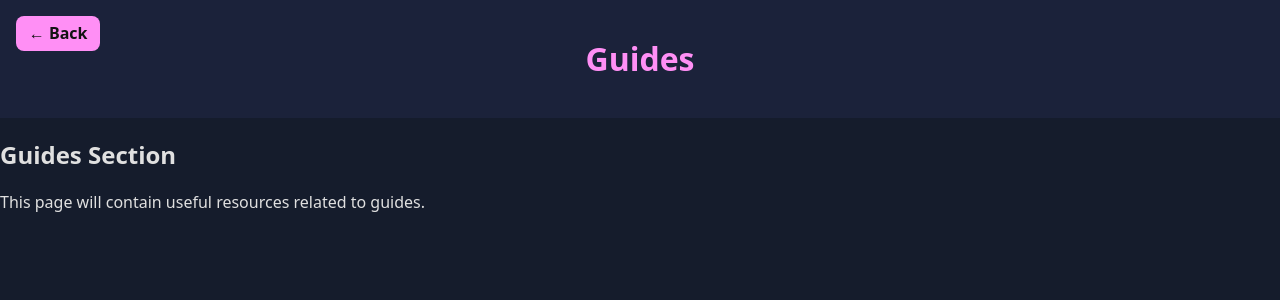
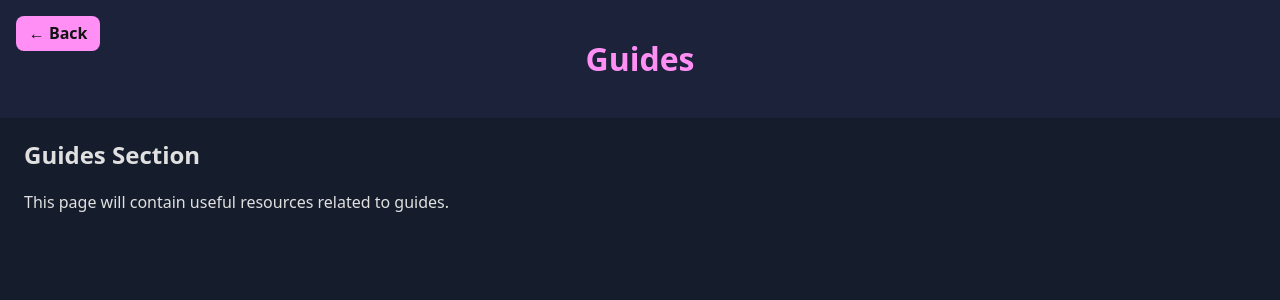
Before and after one commit to codefl0w/CodeFl0w.github.io, a Jekyll site: the page built from guides/index.md, in a window 1280 px wide. Shown: the top 300 px of the page. Built offline with Jekyll 4.4.1, drawn with Linux system fonts in a browser that asks for light colours.

Commit message:
Update style.css

```diff
--- a/assets/css/style.css
+++ b/assets/css/style.css
@@ -62,4 +62,11 @@ button:hover, .btn:hover {
   header h1 {
     font-size: 1.5rem;
   }
+
 }
+main > p,
+main > h1,
+main > h2,
+main > h3 {
+  padding: 0 1.5rem;
+}
```
